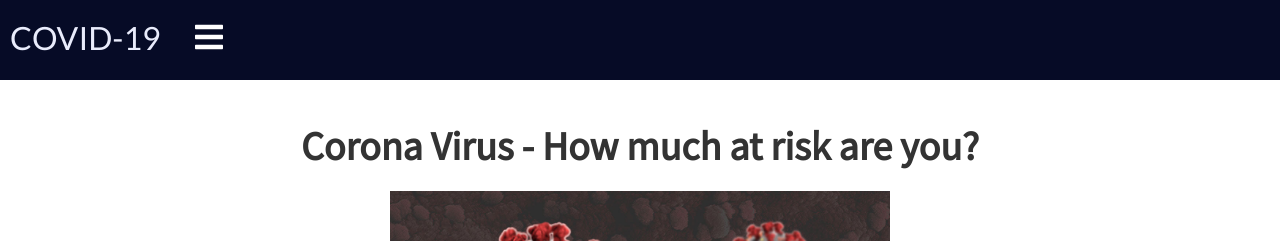
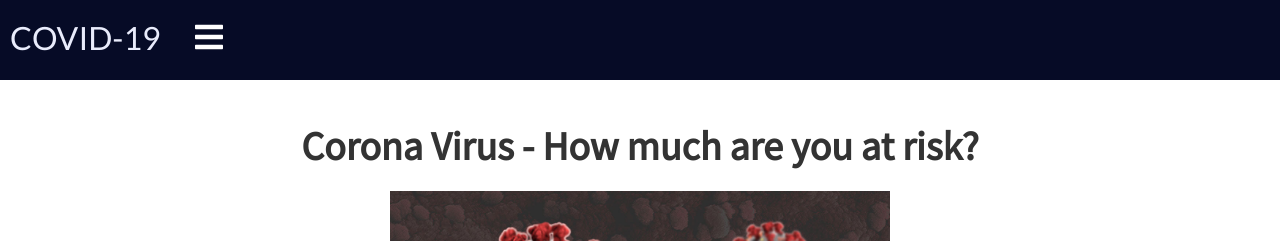
Before and after one commit to neberhardt123/coronaapp, a React (Create React App) app: page / in a window 1280 px wide. Shown: the top 241 px of the page. Built offline with nearby package versions, Linux system fonts and the light colour scheme.

Commit message:
Update Home.js

```diff
--- a/src/pages/Home.js
+++ b/src/pages/Home.js
@@ -7,7 +7,7 @@ function Home() {
 	<>
 		<div className='home'>
 			<div className='item'>
-			<h1>Corona Virus - How much at risk are you?</h1>
+			<h1>Corona Virus - How much are you at risk?</h1>
 			<img src= {c} width="500" height="300" />
 			<br/>
 			<Link to="/test"> Take our Test</Link>
```
